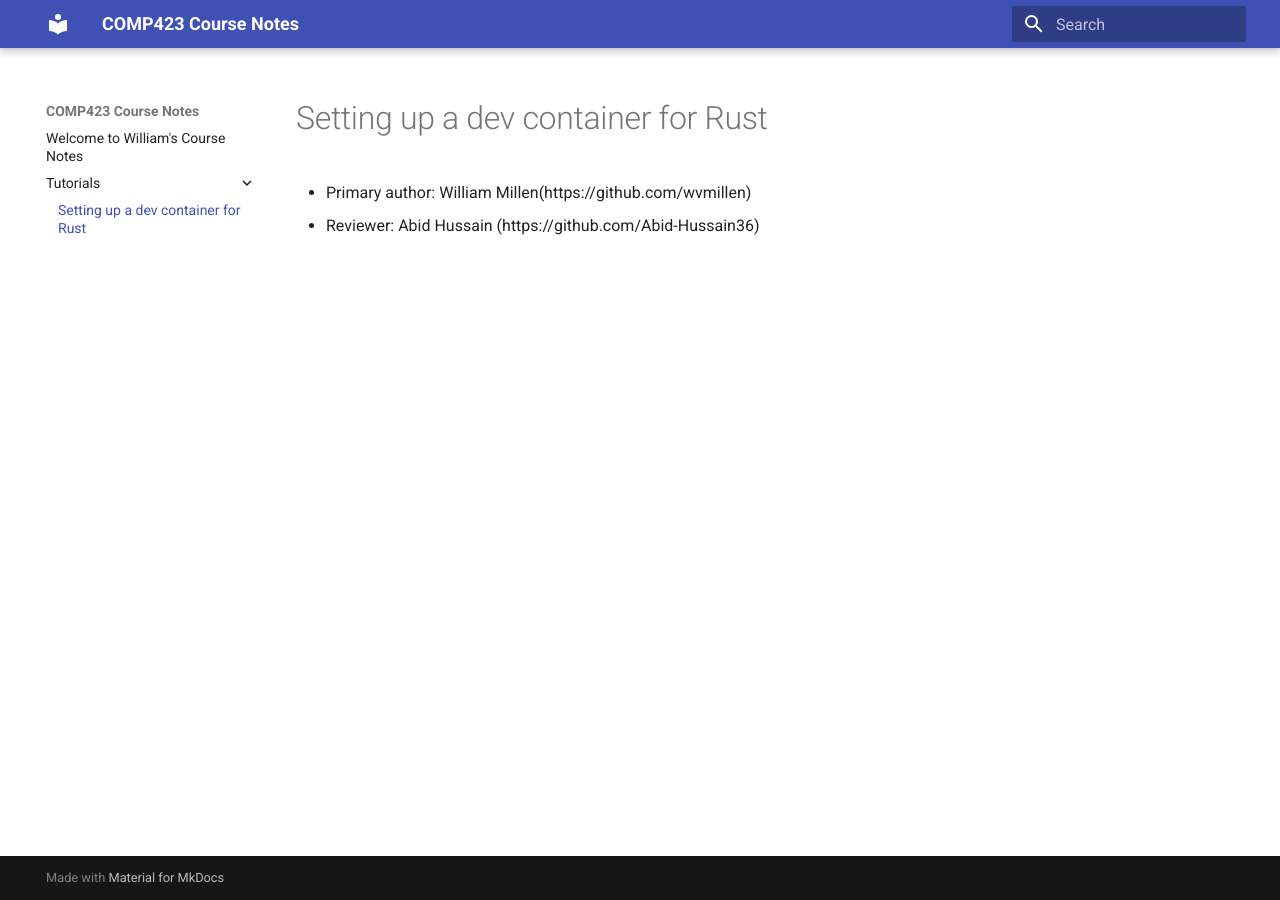
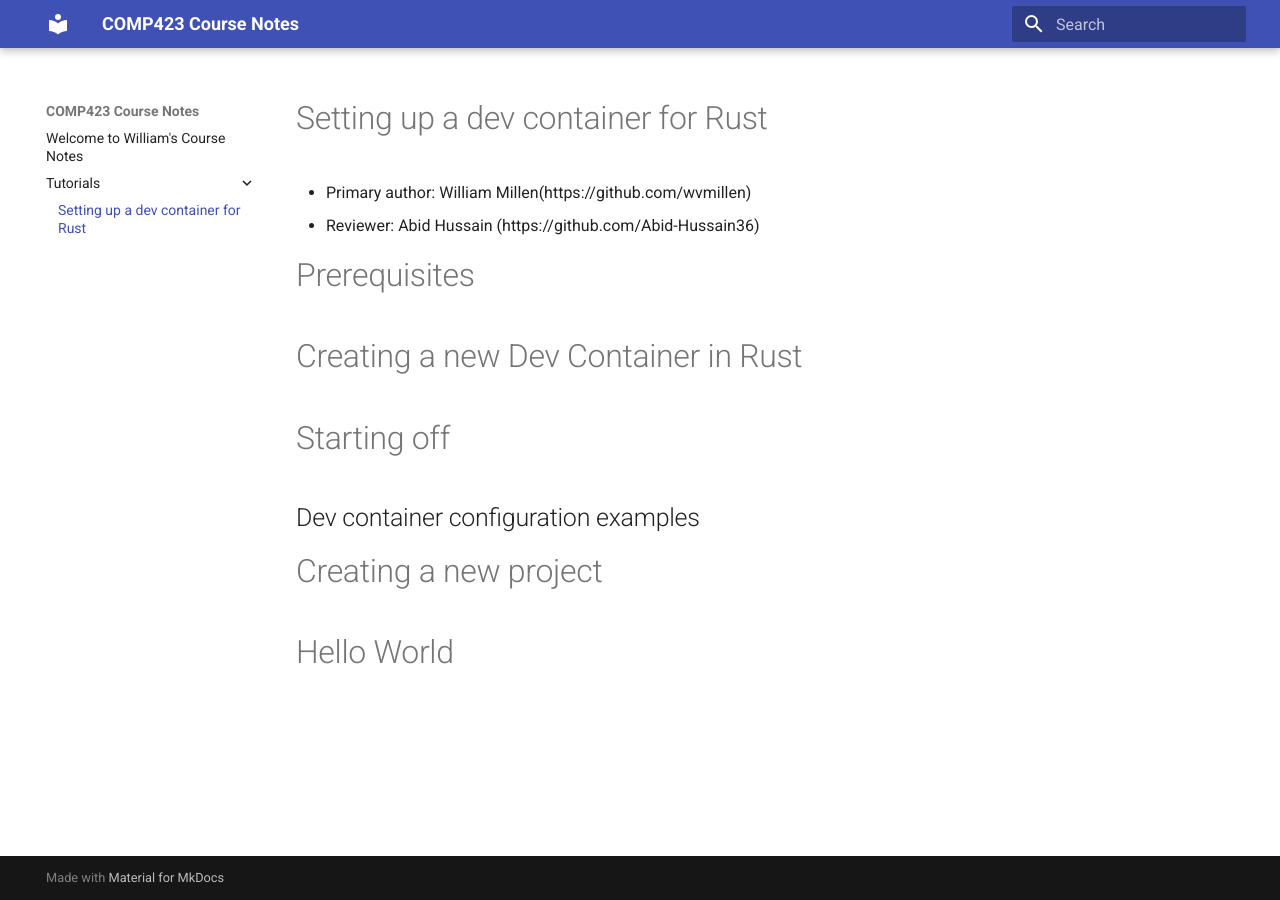
Before and after one commit to wvmillen/comp423-course-notes, an MkDocs documentation site: the page built from docs/tutorials/rust-setup.md, in a window 1280 px wide. Built offline with MkDocs 1.6.1 and Material for MkDocs 9.7.7, drawn with Linux system fonts in a browser that asks for light colours.

Commit message:
just checking how it looks - WIP

```diff
--- a/docs/tutorials/rust-setup.md
+++ b/docs/tutorials/rust-setup.md
@@ -2,3 +2,15 @@
 
 * Primary author: William Millen(https://github.com/wvmillen)
 * Reviewer: Abid Hussain (https://github.com/Abid-Hussain36)
+
+# Prerequisites
+
+# Creating a new Dev Container in Rust
+
+# Starting off
+
+## Dev container configuration examples
+
+# Creating a new project
+
+# Hello World
--- a/mkdocs.yml
+++ b/mkdocs.yml
@@ -1,3 +1,17 @@
 site_name: COMP423 Course Notes
 theme:
+  features:
+    -content.code.copy
+    -content.code.select
   name: material
+markdown_extensions:
+  - admonition
+  - pymdownx.details
+  - pymdownx.superfences
+  - pymdownx.highlight:
+      anchor_linenums: true
+      line_spans: __span
+      pygments_lang_class: true
+  - pymdownx.inlinehilite
+  - pymdownx.snippets
+  - pymdownx.superfences
```
